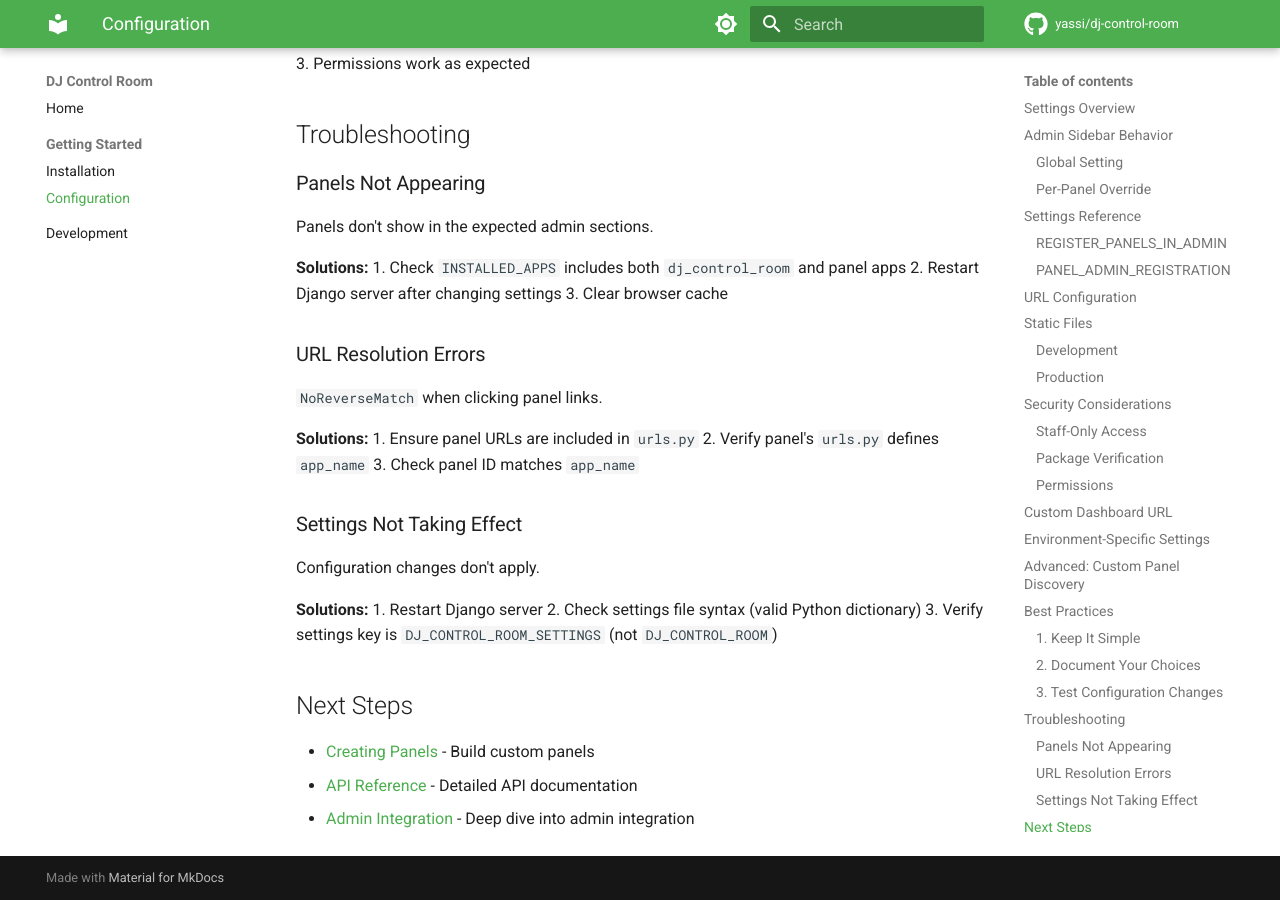
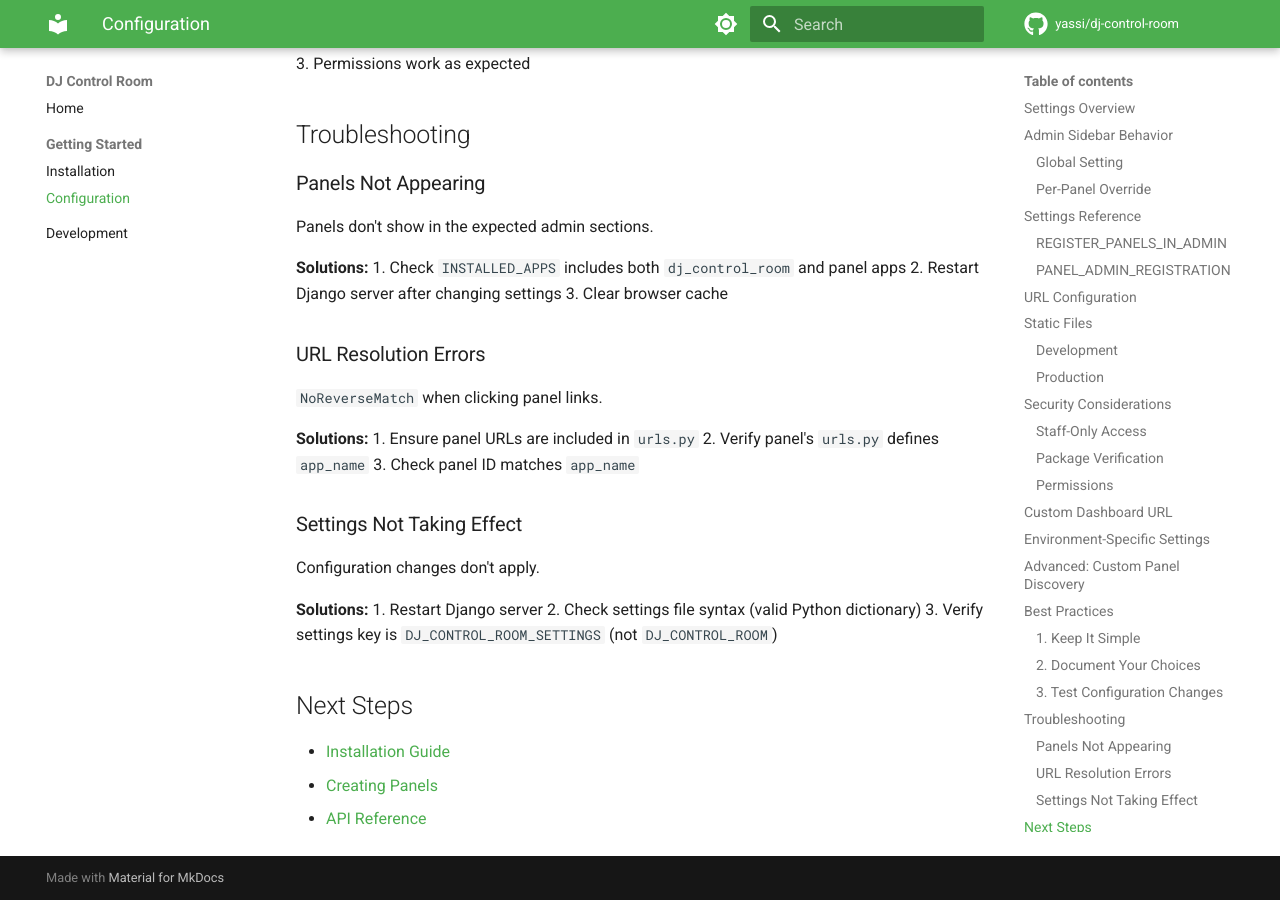
Before and after one commit to yassi/dj-control-room, an MkDocs documentation site: the page built from docs/configuration.md, in a window 1280 px wide and 900 px high, scrolled down 6437 px. Built offline with MkDocs 1.6.1 and Material for MkDocs 9.7.7, drawn with Linux system fonts in a browser that asks for light colours; comment, search, counter and statistics services are not loaded.

Commit message:
remove nonexistant references in docs files

```diff
--- a/docs/configuration.md
+++ b/docs/configuration.md
@@ -286,6 +286,6 @@ Configuration changes don't apply.
 
 ## Next Steps
 
-- [Creating Panels](creating-panels.md) - Build custom panels
-- [API Reference](api-reference.md) - Detailed API documentation
-- [Admin Integration](../ADMIN_INTEGRATION.md) - Deep dive into admin integration
+- [Installation Guide](installation.md)
+- [Creating Panels](creating-panels.md)
+- [API Reference](api-reference.md)
```
Also changed, not shown: docs/creating-panels.md (+0 -1 lines), docs/index.md (+2 -4 lines), docs/installation.md (+1 -3 lines).
